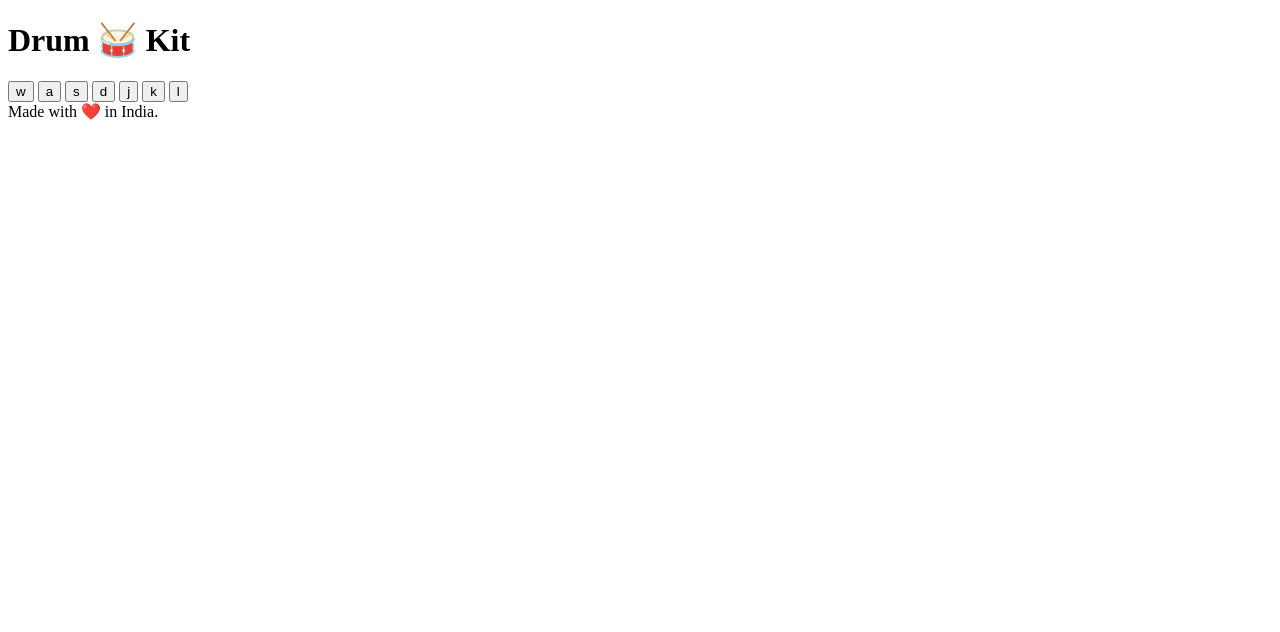
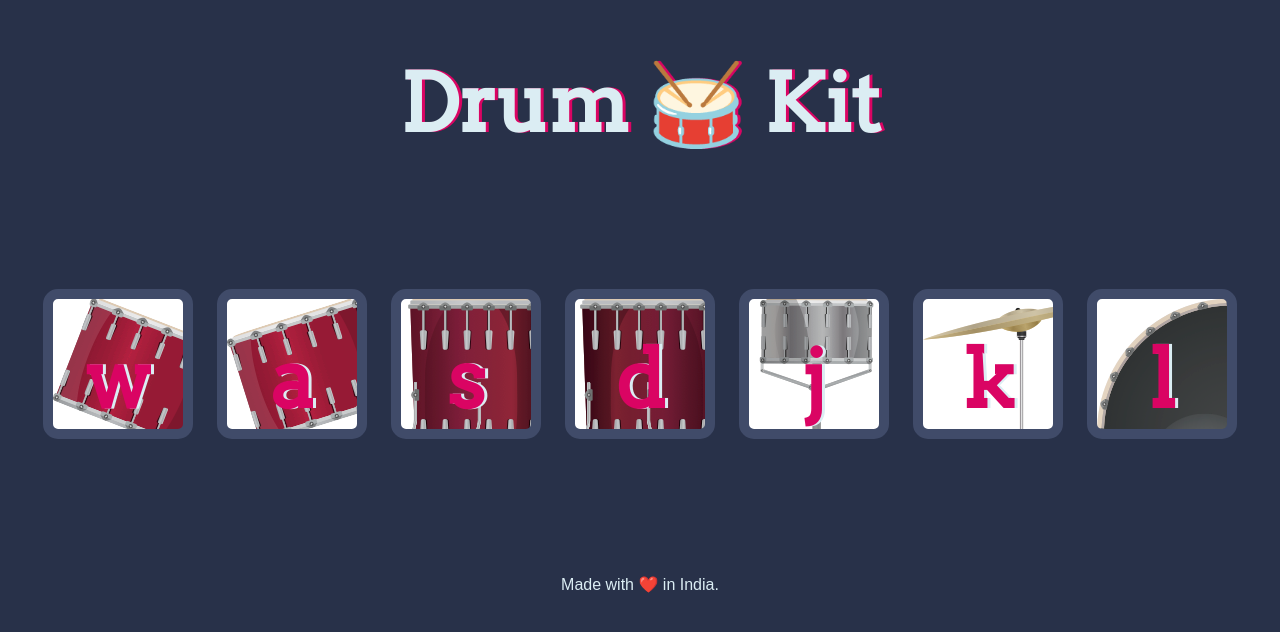
Before and after one commit to arsh27a/drum-game, a plain HTML site: page index.html in a window 1280 px wide. Drawn offline with Linux system fonts and the light colour scheme.

Commit message:
feat: css link updated

```diff
--- a/index.html
+++ b/index.html
@@ -3,7 +3,7 @@
   <head>
     <meta charset="utf-8" />
     <title>Drum Kit</title>
-    <link rel="stylesheet" href="stylgite.css" />
+    <link rel="stylesheet" href="style.css" />
     <link
       href="https://fonts.googleapis.com/css?family=Arvo"
       rel="stylesheet"
```
